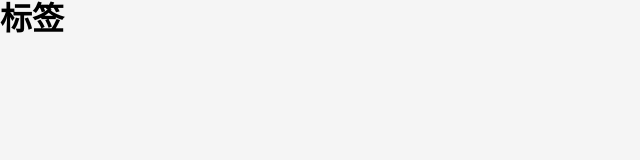
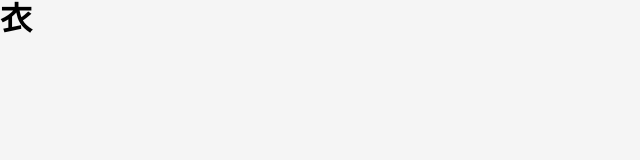
Before and after one commit to Cris-z123/book-keeping-react, a React app: page /#/tags/1 in a window 1280 px wide. Shown: the top 160 px of the page, without its empty margins (0-640 px from the left). Built offline with nearby package versions, Linux system fonts and the light colour scheme.

Commit message:
修改tag的数据结构，增加一个ID，重构相关代码，并引入hook管理全局的tag; 完成Tags页面的路由切换

```diff
--- a/src/App.tsx
+++ b/src/App.tsx
@@ -1,7 +1,7 @@
 import React from 'react';
 import Money from './views/Money';
 import Tags from './views/Tags';
-import Tag from './views/Tag';
+import {Tag} from './views/Tag';
 import Statistics from './views/Statistics';
 import NoMatch from './views/NoMatch';
 
@@ -21,7 +21,7 @@ function App() {
         <Route path="/tags" exact> {/* 取消模糊匹配 */}
           <Tags />
         </Route>
-        <Route path="/tags/:tag" exact>
+        <Route path="/tags/:id" exact>
           <Tag />
         </Route>
         <Route path="/statistics" exact>
--- /dev/null
+++ b/src/lib/createId.tsx
@@ -0,0 +1,7 @@
+let id = 0;
+const createId = () => {
+    id += 1;
+    return id
+}
+
+export {createId};
--- /dev/null
+++ b/src/useTags.tsx
@@ -0,0 +1,19 @@
+import { useState } from 'react';
+import {createId} from './lib/createId';
+
+
+const defaultTags = [
+    {id: createId(), name: '衣'},
+    {id: createId(), name: '食'},
+    {id: createId(), name: '住'},
+    {id: createId(), name: '行'}
+]
+
+//封装自定义Hook
+const useTags = () => {
+    const [tags, setTags] = useState<{id: number, name: string}[]>(defaultTags);
+    const findTag = (id: number) => tags.filter(tag => tag.id === id)[0];
+    return {tags, setTags, findTag}
+}
+
+export {useTags};
--- a/src/views/Money.tsx
+++ b/src/views/Money.tsx
@@ -14,7 +14,7 @@ type Category = '-' | '+'
 
 function Money() {
   const [selected, setSelected] = useState({
-    tags: [] as string[],
+    tagIds: [] as number[],
     note: '',
     category: '-' as Category,
     amount: 0
@@ -31,8 +31,8 @@ function Money() {
     <MyLayout>
       <CategorySection value={selected.category}
                   onChange={(category) => onChange({category})} />
-      <TagsSection value={selected.tags}
-                  onChange={(tags) => onChange({tags})} />
+      <TagsSection value={selected.tagIds}
+                  onChange={(tagIds) => onChange({tagIds})} />
       <NoteSection value={selected.note}
                   onChange={(note) => onChange({note})} />
       <NumberPadSection value={selected.amount}
--- a/src/views/Tag.tsx
+++ b/src/views/Tag.tsx
@@ -1,9 +1,20 @@
 import React from 'react';
+import { useParams } from 'react-router-dom';
+import { useTags } from '../useTags';
 
-function Tag() {
+
+type Params = {
+    id: string
+}
+
+const Tag: React.FC = () => {
+    const {findTag} = useTags();
+    let {id} = useParams<Params>();
+    const tag = findTag(parseInt(id))
+
     return (
-        <h1>标签</h1>
+        <h1>{tag.name}</h1>
     )
 }
 
-export default Tag;
+export {Tag};
--- a/src/views/Tags.tsx
+++ b/src/views/Tags.tsx
@@ -1,8 +1,9 @@
-import React, { useState } from 'react';
+import React from 'react';
 import Layout from '../components/Layout';
 import styled from 'styled-components';
 import Icon from '../components/Icons';
 import { Link } from 'react-router-dom';
+import {useTags} from 'useTags';
 
 
 const TagList = styled.ol`
@@ -36,15 +37,15 @@ const Center = styled.div`
 `
 
 function Tags() {
-  const [tags] = useState<string[]>(['衣', '食', '住', '行']);
+  const {tags} = useTags();
 
   return (
     <Layout>
       <TagList>
         {tags.map(tag =>
-          <li key ={tag}>
-            <Link to={'/tag/' + tag}>
-              <span>{tag}</span>
+          <li key ={tag.id}>
+            <Link to={'/tag/' + tag.id}>
+              <span>{tag.name}</span>
               <Icon name="right" />
             </Link>
           </li>
--- a/src/views/money/TagsSection.tsx
+++ b/src/views/money/TagsSection.tsx
@@ -1,5 +1,7 @@
 import styled from 'styled-components';
-import React, { useState } from 'react';
+import React from 'react';
+import {useTags} from 'useTags';
+import {createId} from 'lib/createId';
 
 const Wrapper = styled.section`
   background: #FFFFFF;
@@ -34,38 +36,39 @@ const Wrapper = styled.section`
 `;
 
 type Props = {
-  value: string[];
-  onChange: (selected: string[]) => void;
+  value: number[];
+  onChange: (selected: number[]) => void;
 }
 
 const TagsSection: React.FC<Props> = (props) => {
-  const [tags, setTags] = useState<string[]>(['衣', '食', '住', '行']);
-  const selectedTags = props.value
+  const {tags, setTags} = useTags();
+  const selectedTagIds = props.value
   const onAddTag = () => {
     const tagName = window.prompt('新增标签的名称为:');
     if(tagName !== null) {
-      setTags([...tags, tagName])
+      setTags([...tags, {id: createId(), name: tagName}])
     }
   };
-  const onToggleTag = (tag: string) => {
-    const index = selectedTags.indexOf(tag);
+  const onToggleTag = (tagId: number) => {
+    const index = selectedTagIds.indexOf(tagId);
     if(index >= 0) {
-      props.onChange(selectedTags.filter(t => t !== tag));
+      props.onChange(selectedTagIds.filter(t => t !== tagId));
     } else {
-      props.onChange([...selectedTags, tag])
+      props.onChange([...selectedTagIds, tagId])
     }
   };
+  const getClass = (tagId: number) => selectedTagIds.indexOf(tagId) >=0 ? 'selected' : '';
 
   return (
     <Wrapper>
         <ol>
           {tags.map(tag =>
-            <li key={tag}
+            <li key={tag.id}
                 onClick={
-                  () => {onToggleTag(tag);}
+                  () => {onToggleTag(tag.id);}
                 }
-                className={selectedTags.indexOf(tag) >= 0 ? 'selected' : ''}>
-                {tag}
+                  className={getClass(tag.id)
+                }>{tag.name}
             </li>
           )}
         </ol>
```
